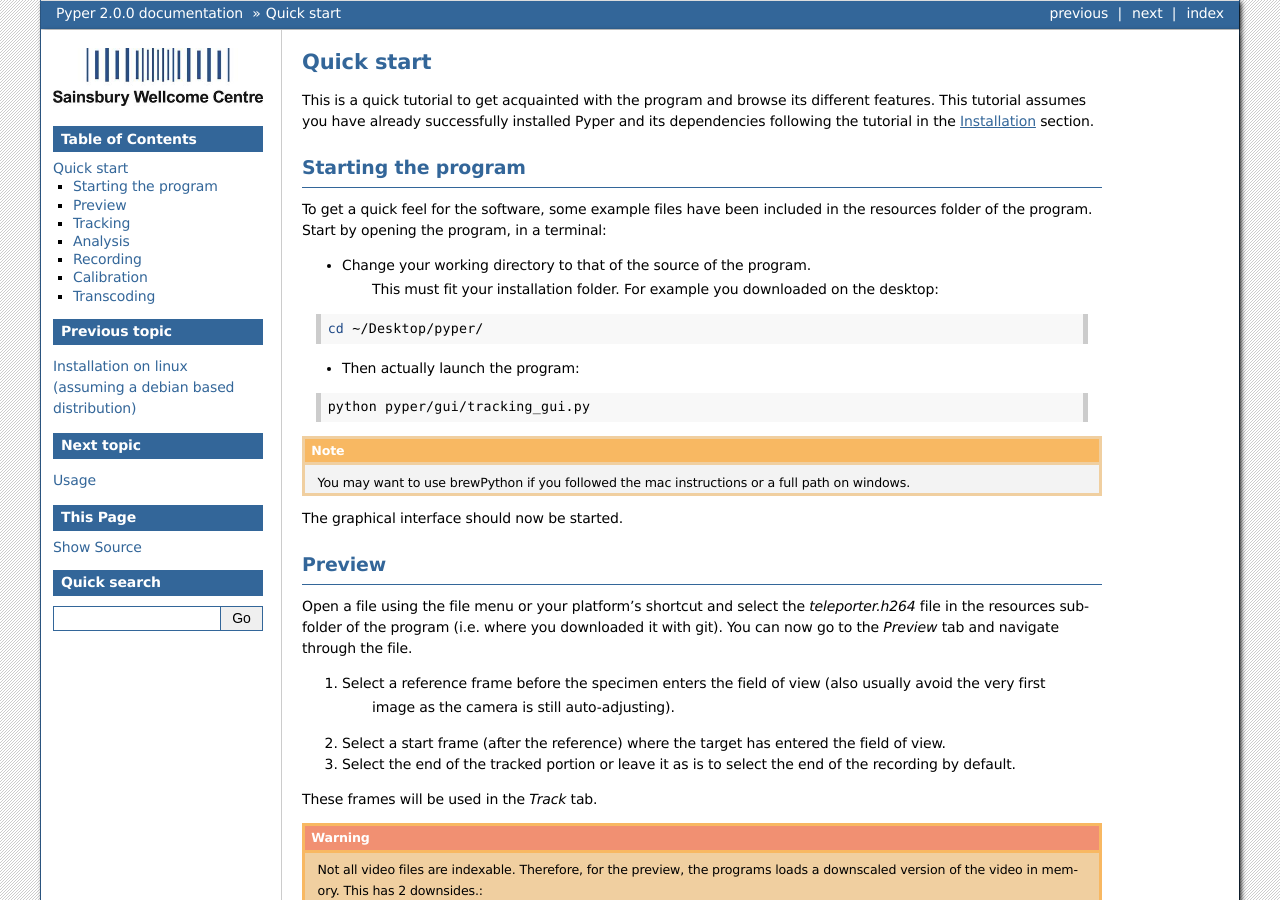
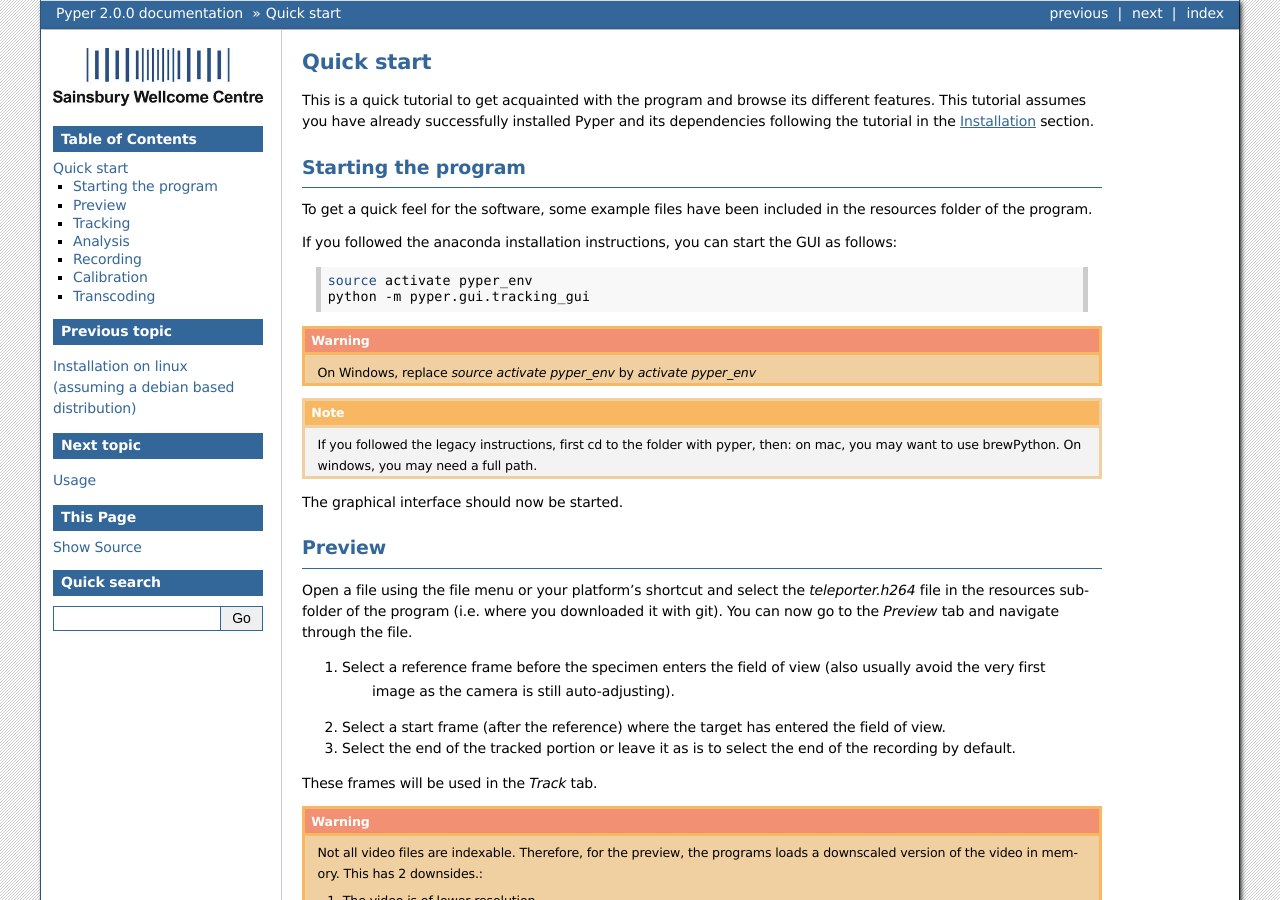
Before and after one commit to SainsburyWellcomeCentre/Pyper, a Sphinx documentation site: the page built from doc/source/getting_started.rst, in a window 1280 px wide and 900 px high. Built offline with Sphinx 7.4.7, drawn with Linux system fonts in a browser that asks for light colours; formulas are drawn with MathJax 3.

Commit message:
Updates and merges startup instructions for turorial and usage in a shared file

```diff
--- a/doc/source/getting_started.rst
+++ b/doc/source/getting_started.rst
@@ -9,25 +9,9 @@
 Starting the program
 ^^^^^^^^^^^^^^^^^^^^
 To get a quick feel for the software, some example files have been included in the resources folder of the program.
-Start by opening the program, in a terminal:
 
-* Change your working directory to that of the source of the program.
-   This must fit your installation folder. For example you downloaded on the desktop:
+.. include:: starting_pyper.rst
 
-.. code-block:: bash
-
-    cd ~/Desktop/pyper/
-
-* Then actually launch the program:
-
-.. code-block:: bash
-
-    python pyper/gui/tracking_gui.py
-
-.. note::
-    You may want to use brewPython if you followed the mac instructions or a full path on windows.
-
-The graphical interface should now be started.
 
 Preview
 ^^^^^^^
--- /dev/null
+++ b/doc/source/starting_pyper.rst
@@ -0,0 +1,14 @@
+If you followed the anaconda installation instructions, you can start the GUI as follows:
+
+.. code-block:: bash
+
+    source activate pyper_env
+    python -m pyper.gui.tracking_gui
+
+.. warning:: On Windows, replace *source activate pyper_env* by *activate pyper_env*
+
+.. note:: If you followed the legacy instructions, first cd to the folder with pyper, then:
+    on mac, you may want to use brewPython.
+    On windows, you may need a full path.
+
+The graphical interface should now be started.
```
Also changed, not shown: doc/source/usage.rst (+1 -6 lines).
